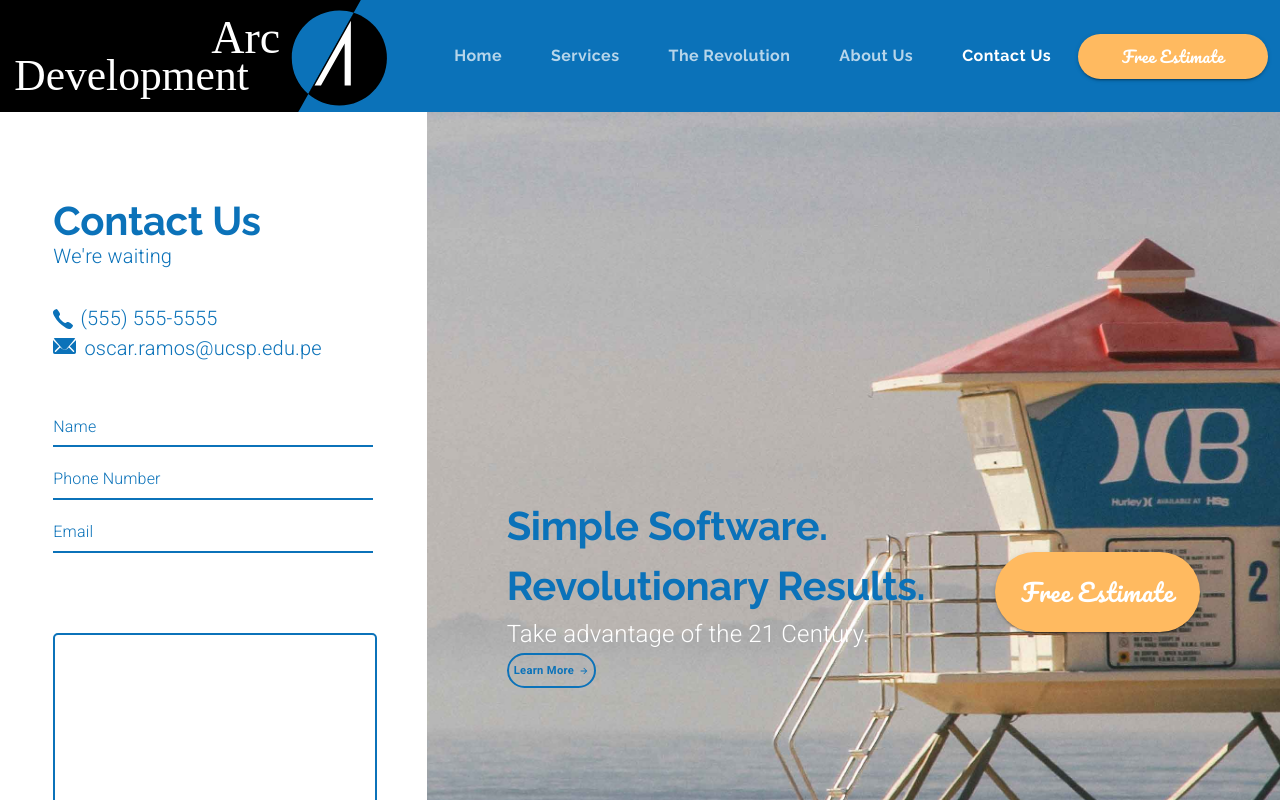
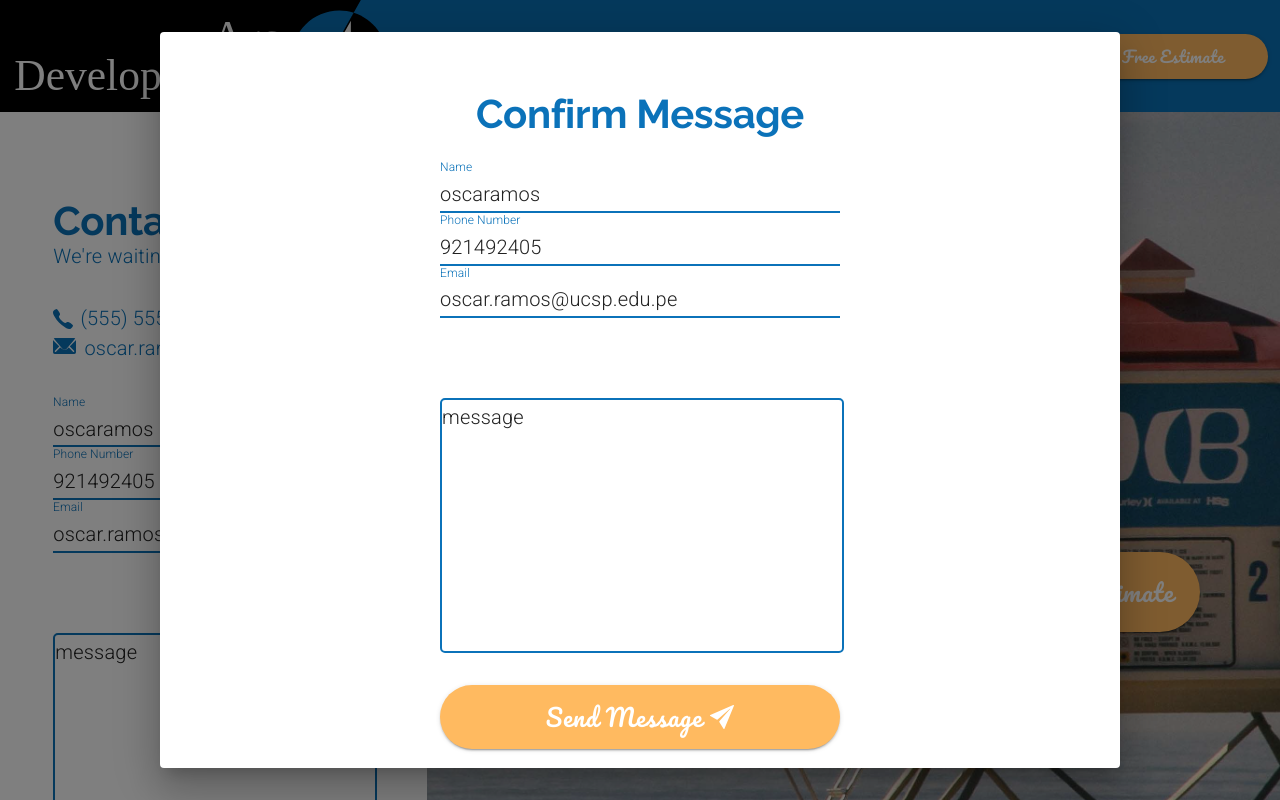
Before and after one commit to oscaramos/arc-development, a React (Create React App) app: page /contact in a window 1280 px wide. Shown: the top 800 px of the page. Built offline with nearby package versions, Linux system fonts and the light colour scheme.

Commit message:
feat: add contact us Formulary + add confirmation Dialog
Abstract it into an new functional component

```diff
--- a/src/pages/Contact.js
+++ b/src/pages/Contact.js
@@ -7,6 +7,8 @@ import Button from '@material-ui/core/Button'
 import Typography from '@material-ui/core/Typography'
 import TextField from '@material-ui/core/TextField'
 import useMediaQuery from '@material-ui/core/useMediaQuery'
+import Dialog from '@material-ui/core/Dialog'
+import DialogContent from '@material-ui/core/DialogContent'
 import { makeStyles } from '@material-ui/core/styles'
 import { useTheme } from '@material-ui/core'
 
@@ -23,7 +25,6 @@ const useStyles = makeStyles(theme => ({
     backgroundColor: theme.palette.common.arcOrange,
     borderRadius: 50,
     height: '4rem',
-    width: '14rem',
     color: 'white',
     fontWeight: 300,
     textTransform: 'none',
@@ -37,39 +38,117 @@ const useStyles = makeStyles(theme => ({
   },
 }))
 
-function Contact() {
+function ContactUsFormulary(props) {
+  const {
+    name, phone, email, message,
+    phoneHelper, emailHelper,
+    handleChange, validate,
+    onSendMessage
+  } = props
+
   const classes = useStyles()
 
+  return (
+    <Grid item container direction='column'>
+      <Grid item>
+        <TextField
+          label='Name'
+          value={name}
+          onChange={e => handleChange('name', e.target.value)}
+          fullWidth
+        />
+      </Grid>
+      <Grid item>
+        <TextField
+          label='Phone Number'
+          value={phone}
+          onChange={e => handleChange('phone', e.target.value)}
+          onBlur={e => validate('phone', e.target.value)}
+          error={phoneHelper.length > 0}
+          helperText={phoneHelper}
+          fullWidth
+        />
+      </Grid>
+      <Grid item>
+        <TextField
+          label='Email'
+          value={email}
+          onChange={e => handleChange('email', e.target.value)}
+          onBlur={e => validate('email', e.target.value)}
+          error={emailHelper.length > 0}
+          helperText={emailHelper}
+          fullWidth
+        />
+      </Grid>
+      <Grid item>
+        <TextField
+          multiline
+          fullWidth
+          rows={10}
+          value={message}
+          onChange={e => handleChange('message', e.target.value)}
+          className={classes.message}
+          InputProps={{ disableUnderline: true }}
+        />
+      </Grid>
+
+      <Grid item style={{ alignSelf: 'center', marginTop: '2em', width: '100%' }}>
+        <Button
+          variant='contained'
+          className={classes.button}
+          disabled={
+            name.length === 0
+            || email.length === 0
+            || phone.length === 0
+            || message.length === 0
+            || emailHelper.length !== 0
+            || phoneHelper.length !== 0
+          }
+          onClick={onSendMessage}
+          fullWidth
+        >
+          Send Message
+          <img src={airplane} alt='airplane' style={{ width: '1.5rem', marginLeft: '0.5rem' }} />
+        </Button>
+      </Grid>
+    </Grid>
+  )
+}
+
+function Contact() {
   const theme = useTheme()
   const matchesMD = useMediaQuery(theme.breakpoints.down('md'))
+  const matchesSM = useMediaQuery(theme.breakpoints.down('sm'))
   const matchesXS = useMediaQuery(theme.breakpoints.down('xs'))
 
-  const [name, setName] = useState('')
+  const [name, setName] = useState('oscaramos')
 
-  const [phone, setPhone] = useState('')
+  const [phone, setPhone] = useState('921492405')
   const [phoneHelper, setPhoneHelper] = useState('')
 
-  const [email, setEmail] = useState('')
+  const [email, setEmail] = useState('oscar.ramos@ucsp.edu.pe')
   const [emailHelper, setEmailHelper] = useState('')
 
-  const [message, setMessage] = useState('')
+  const [message, setMessage] = useState('message')
 
-  const handleChange = event => {
-    switch (event.target.id) {
+  const [dialogOpen, setDialogOpen] = useState(true)
+
+  const handleChange = (id, value) => {
+    switch (id) {
       case 'name':
-        setName(event.target.value)
+        setName(value)
         break
 
       case 'phone':
-        setPhone(event.target.value)
+        setPhone(value)
         break
 
       case 'email':
-        setEmail(event.target.value)
+        setEmail(value)
         break
 
       case 'message':
-        setMessage(event.target.value)
+        setMessage(value)
         break
 
       default:
@@ -77,10 +156,10 @@ function Contact() {
     }
   }
 
-  const validate = event => {
-    switch (event.target.id) {
+  const validate = (id, value) => {
+    switch (id) {
       case 'phone':
-        if (!isMobilePhone(event.target.value)) {
+        if (!isMobilePhone(value)) {
           setPhoneHelper('Invalid phone number')
         } else {
           setPhoneHelper('')
@@ -88,7 +167,7 @@ function Contact() {
         break
 
       case 'email':
-        if (!isEmail(event.target.value)) {
+        if (!isEmail(value)) {
           setEmailHelper('Invalid email')
         } else {
           setEmailHelper('')
@@ -106,7 +185,7 @@ function Contact() {
       container
       direction={matchesMD ? 'column' : 'row'}
     >
-      <Grid item container lg={4} direction='row' justify='center' alignItems='center'>
+      <Grid item container lg={4} xl={3} direction='row' justify='center' alignItems='center'>
         <Grid
           item
           container
@@ -155,73 +234,45 @@ function Contact() {
             </Grid>
           </Grid>
 
-          {/*----- Form -----*/}
           <Grid item>
-            <TextField
-              id='name'
-              label='Name'
-              value={name}
-              onChange={handleChange}
-              fullWidth
+            <ContactUsFormulary
+              name={name} phone={phone} email={email} message={message}
+              phoneHelper={phoneHelper} emailHelper={emailHelper}
+              handleChange={handleChange} validate={validate}
+              onSendMessage={() => setDialogOpen(true)}
             />
-          </Grid>
-          <Grid item>
-            <TextField
-              id='phone'
-              label='Phone Number'
-              value={phone}
-              onChange={handleChange}
-              onBlur={validate}
-              error={phoneHelper.length > 0}
-              helperText={phoneHelper}
-              fullWidth
-            />
-          </Grid>
-          <Grid item>
-            <TextField
-              id='email'
-              label='Email'
-              value={email}
-              onChange={handleChange}
-              onBlur={validate}
-              error={emailHelper.length > 0}
-              helperText={emailHelper}
-              fullWidth
-            />
-          </Grid>
-          <Grid item>
-            <TextField
-              id='message'
-              multiline
-              fullWidth
-              rows={10}
-              value={message}
-              onChange={handleChange}
-              className={classes.message}
-              InputProps={{ disableUnderline: true }}
-            />
-          </Grid>
-
-          <Grid item style={{ alignSelf: 'center', marginTop: '2em' }}>
-            <Button
-              variant='contained'
-              className={classes.button}
-              disabled={
-                name.length === 0
-                || email.length === 0
-                || phone.length === 0
-                || message.length === 0
-                || emailHelper.length !== 0
-                || phoneHelper.length !== 0
-              }
-            >
-              Send Message
-              <img src={airplane} alt='airplane' style={{ width: '1.5rem', marginLeft: '0.5rem' }} />
-            </Button>
           </Grid>
         </Grid>
       </Grid>
 
+      {/*----- Confirmation Dialog -----*/}
+      <Dialog
+        open={dialogOpen}
+        onClose={() => setDialogOpen(false)}
+        maxWidth={matchesSM? 'xs': matchesMD ? 'sm' : 'md'}
+        fullWidth
+        style={{ zIndex: 1302 }}
+      >
+        <DialogContent>
+          <Grid container direction='column' style={{ padding: matchesSM? '1em 1em' : matchesSM? '1em 3em': matchesMD ? '2em 5em' : '2em 16em' }}>
+            <Grid item style={{ marginBottom: '1em' }}>
+              <Typography variant='h2' align='center'>
+                Confirm Message
+              </Typography>
+            </Grid>
+            <Grid item>
+              <ContactUsFormulary
+                name={name} phone={phone} email={email} message={message}
+                phoneHelper={phoneHelper} emailHelper={emailHelper}
+                handleChange={handleChange}
+                validate={validate}
+              />
+            </Grid>
+          </Grid>
+        </DialogContent>
+      </Dialog>
+
+      {/*----- Call To Action -----*/}
       <Grid item lg>
         <CallToAction />
       </Grid>
```
